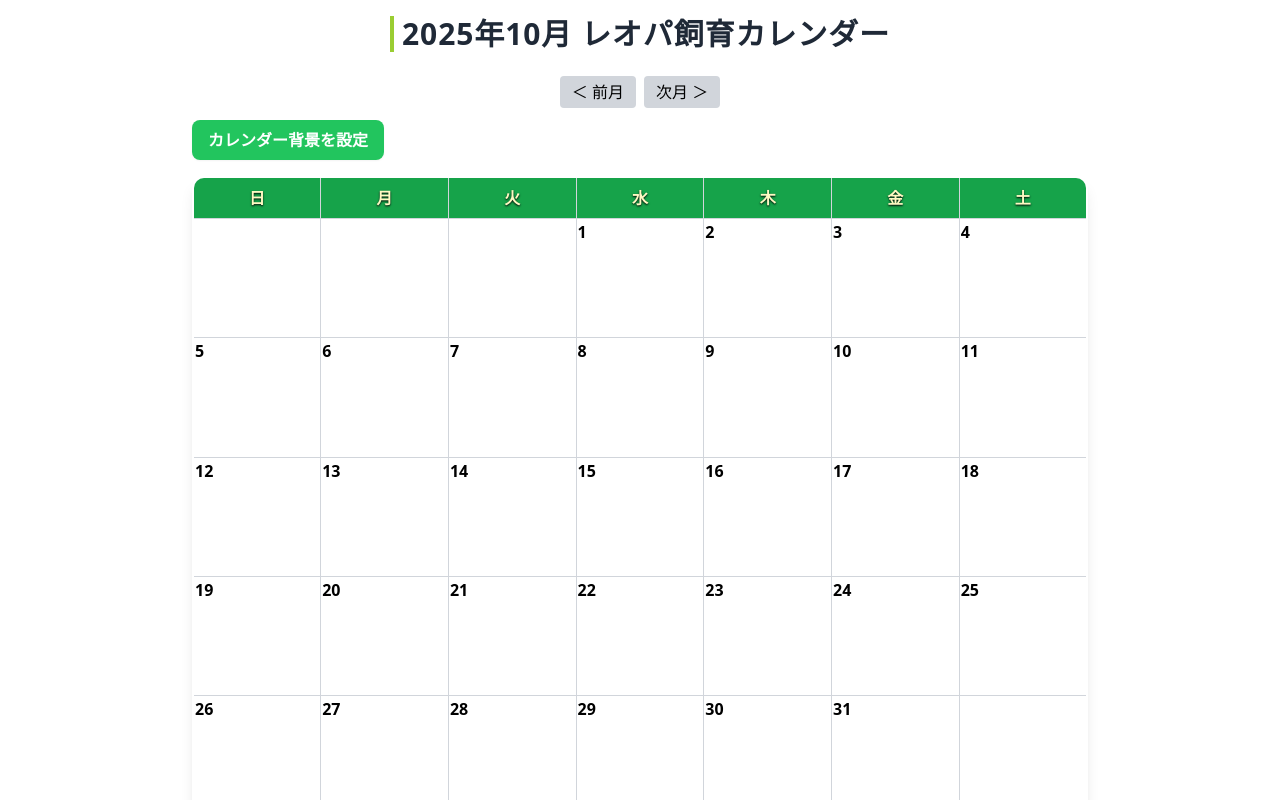
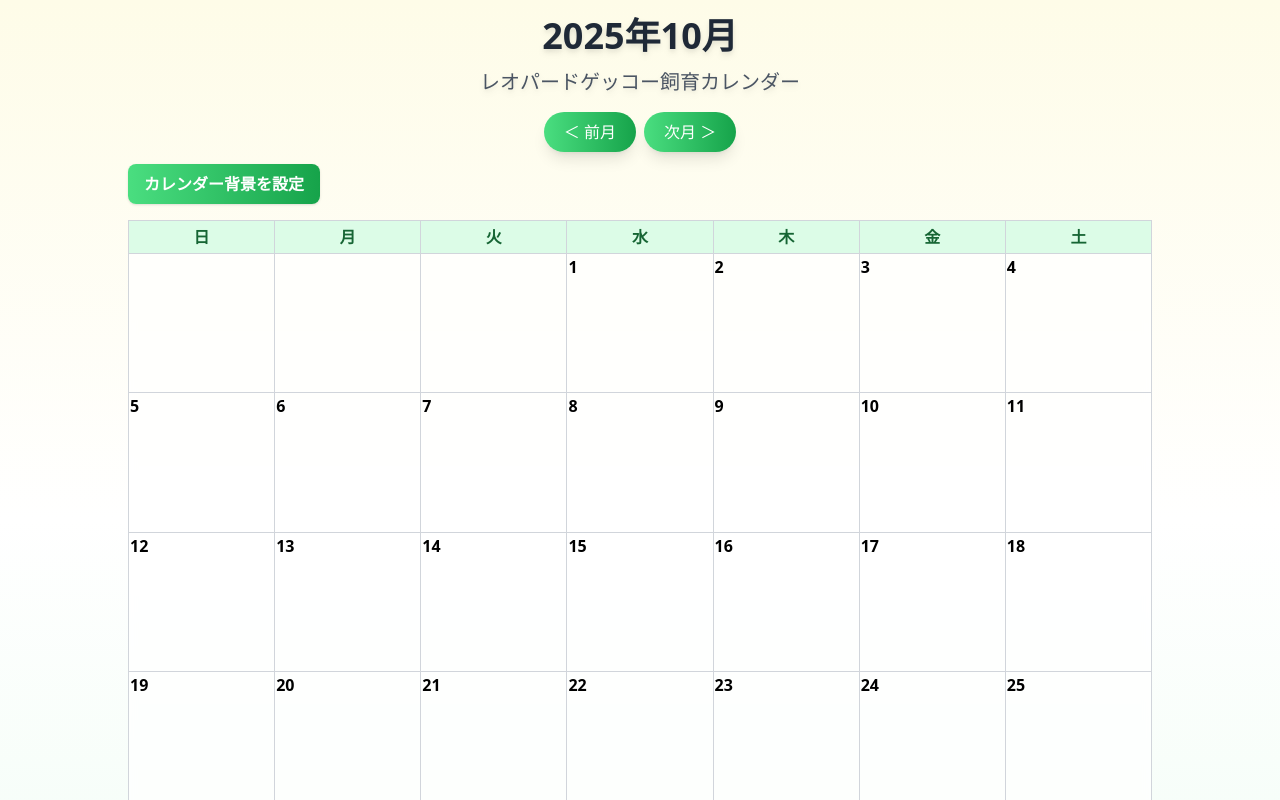
Before and after one commit to h-ichi/leopa-app, a React (Vite) app in the folder frontend/: page /app in a window 1280 px wide. Shown: the top 800 px of the page. Built offline with nearby package versions, Linux system fonts and the light colour scheme.

Commit message:
デザイン修正

```diff
--- a/frontend/src/components/ExportZipButton.tsx
+++ b/frontend/src/components/ExportZipButton.tsx
@@ -50,11 +50,12 @@ const ExportZipButton: React.FC<Props> = ({ logs }) => {
 
   return (
     <button
-      onClick={handleExport}
-      className="mt-4 px-4 py-2 bg-indigo-500 text-white rounded hover:bg-indigo-600"
-    >
-      ZIP出力
-    </button>
+  onClick={handleExport}
+  className="mt-4 px-4 py-2 bg-gradient-to-r from-indigo-400 to-indigo-600 text-white font-semibold rounded-lg shadow hover:from-indigo-500 hover:to-indigo-700 transition-all duration-200"
+>
+  ZIP出力
+</button>
+
   );
 };
 
--- a/frontend/src/components/LeopaCalendar.tsx
+++ b/frontend/src/components/LeopaCalendar.tsx
@@ -3,7 +3,6 @@ import type { DailyLog } from '../types';
 import ExportZipButton from './ExportZipButton';
 import LogModal from './LogModal';
 import CalendarCell from './CalendarCell';
-import styles from './LeopaCalendar.module.css';
 
 const DAYS = ['日', '月', '火', '水', '木', '金', '土'];
 
@@ -67,7 +66,6 @@ const LeopaCalendar: React.FC = () => {
   );
   const calendarRef = useRef<HTMLDivElement>(null);
 
-  // 月変更時にDB読み込み
   useEffect(() => {
     loadLogsFromDB().then(setLogs).catch(console.error);
     const savedImage = localStorage.getItem('leopaCalendarBg');
@@ -101,7 +99,6 @@ const LeopaCalendar: React.FC = () => {
     localStorage.removeItem('leopaCalendarBg');
   };
 
-  // 前月・次月切替
   const handlePrevMonth = () => {
     const [year, month] = currentMonth.split('-').map(Number);
     const newDate = new Date(year, month - 2);
@@ -120,7 +117,6 @@ const LeopaCalendar: React.FC = () => {
   const [year, month] = currentMonth.split('-').map(Number);
   const daysInMonth = getDaysInMonth(year, month);
 
-  // カレンダー生成
   const calendarRows: (string | null)[][] = [];
   let week: (string | null)[] = Array(7).fill(null);
   for (let day = 1; day <= daysInMonth; day++) {
@@ -133,31 +129,34 @@ const LeopaCalendar: React.FC = () => {
   }
 
   return (
-    <div className="flex flex-col items-center p-4">
-      <h2 className={`${styles.calendarTitle} text-2xl sm:text-3xl mb-4`}>
-        {year}年{month}月 レオパ飼育カレンダー
+    <div className="flex flex-col items-center p-4 bg-gradient-to-b from-yellow-50 via-white to-green-50 min-h-screen">
+      <h2 className="text-3xl sm:text-4xl font-extrabold text-center mb-4 leading-snug text-gray-800 drop-shadow-md">
+        {year}年{month}月
+        <br />
+        <span className="text-lg sm:text-xl text-gray-600 font-normal">
+          レオパードゲッコー飼育カレンダー
+        </span>
       </h2>
-      {/* 月切替ボタン */}
+
       <div className="flex items-center gap-2 mb-3">
         <button
           onClick={handlePrevMonth}
-          className="px-3 py-1 bg-gray-300 rounded"
+          className="px-5 py-2 bg-gradient-to-r from-green-400 to-green-600 text-white rounded-full shadow-lg hover:from-green-500 hover:to-green-700 hover:scale-105 transition-all duration-200"
         >
           ＜ 前月
         </button>
         <button
           onClick={handleNextMonth}
-          className="px-3 py-1 bg-gray-300 rounded"
+          className="px-5 py-2 bg-gradient-to-r from-green-400 to-green-600 text-white rounded-full shadow-lg hover:from-green-500 hover:to-green-700 hover:scale-105 transition-all duration-200"
         >
           次月 ＞
         </button>
       </div>
 
-      {/* 背景設定 */}
-      <div className="flex flex-wrap items-center gap-2 mb-4 w-full max-w-4xl">
+      <div className="flex flex-wrap items-center gap-2 mb-4 w-full max-w-5xl">
   <label
     htmlFor="bg-upload"
-          className="cursor-pointer px-3 sm:px-4 py-2 bg-green-500 text-white font-semibold rounded-lg shadow-sm hover:bg-green-600 transition-colors duration-200 text-sm sm:text-base"
+    className="cursor-pointer px-4 py-2 bg-gradient-to-r from-green-400 to-green-600 text-white font-semibold rounded-lg shadow hover:from-green-500 hover:to-green-700 transition-all duration-200 text-sm sm:text-base"
   >
     カレンダー背景を設定
   </label>
@@ -170,7 +169,7 @@ const LeopaCalendar: React.FC = () => {
   />
   {backgroundImage && (
     <button
-            className="px-2 sm:px-3 py-1 bg-red-500 text-white rounded-lg shadow-sm hover:bg-red-600 transition-colors duration-200 text-sm sm:text-base"
+      className="px-4 py-2 bg-gradient-to-r from-red-400 to-red-600 text-white rounded-lg shadow hover:from-red-500 hover:to-red-700 transition-all duration-200 text-sm sm:text-base"
       onClick={handleRemoveImage}
     >
       削除
@@ -178,26 +177,29 @@ const LeopaCalendar: React.FC = () => {
   )}
 </div>
 
-      {/* カレンダー */}
+
       <div
         ref={calendarRef}
-        className="relative w-full max-w-4xl mb-4"
+        className="relative w-full max-w-5xl mb-4"
         style={{ aspectRatio: '7 / 5' }}
       >
         {backgroundImage && (
           <img
             src={backgroundImage}
             alt="calendar-bg"
-            className="absolute inset-0 w-full h-full object-cover pointer-events-none rounded-xl"
+            className="absolute inset-0 w-full h-full object-cover pointer-events-none rounded-xl filter brightness-90"
           />
         )}
-        <table
-          className={`${styles.calendarTable} relative z-10 w-full h-full table-fixed text-[10px] sm:text-sm md:text-base`}
-        >
-          <thead className={styles.calendarHeader}>
+        <div className="absolute inset-0 bg-white/70 z-0 backdrop-blur-sm rounded-xl"></div>
+
+        <table className="relative z-10 w-full h-full table-fixed text-[10px] sm:text-sm md:text-base border-collapse">
+          <thead>
             <tr>
               {DAYS.map(d => (
-                <th key={d} className="border border-gray-300 px-1 sm:px-2 py-1">
+                <th
+                  key={d}
+                  className="border border-gray-300 px-1 sm:px-2 py-1 bg-green-100 text-green-800 font-semibold"
+                >
                   {d}
                 </th>
               ))}
@@ -248,8 +250,7 @@ const LeopaCalendar: React.FC = () => {
         </table>
       </div>
 
-      {/* ZIP出力 */}
-      <div className="w-full max-w-4xl flex justify-start">
+      <div className="w-full max-w-5xl flex justify-start">
         <ExportZipButton logs={logs} />
       </div>
 
```
Lines whose indentation alone changed are shown as unchanged.
